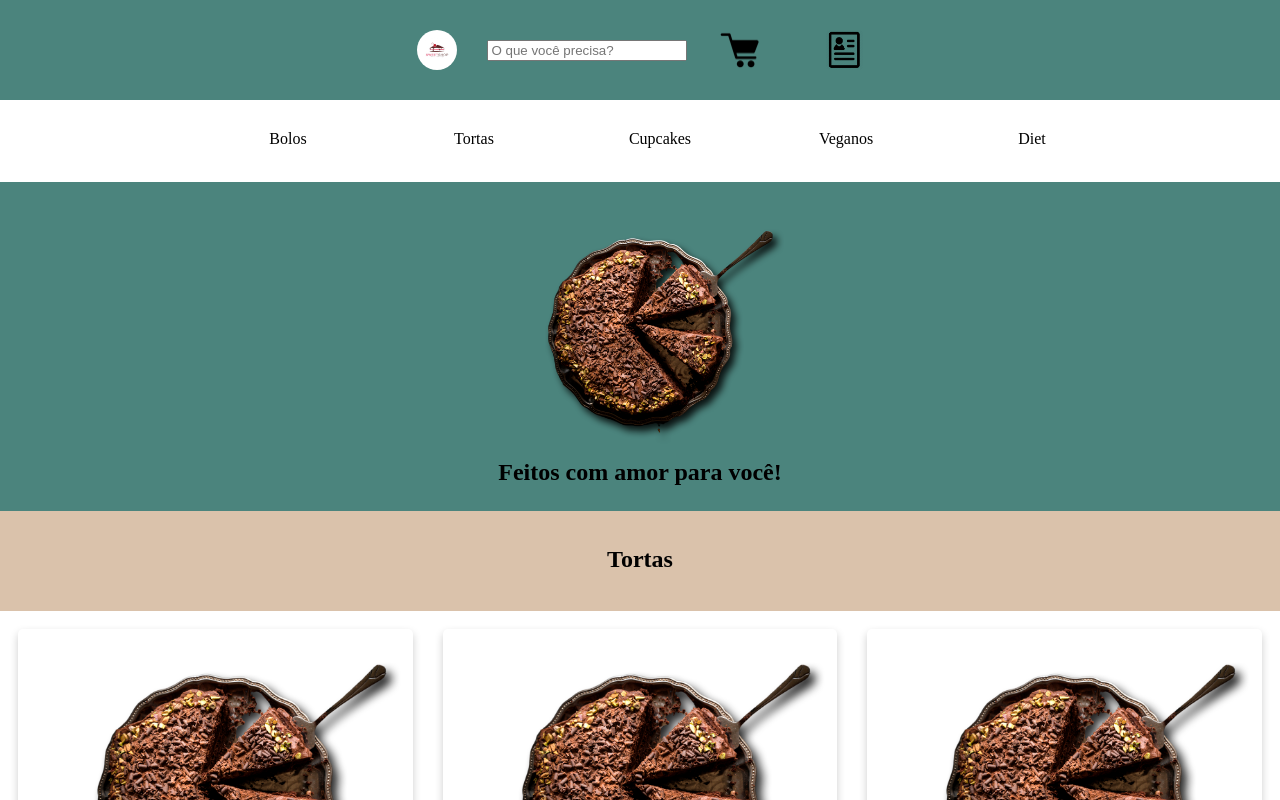
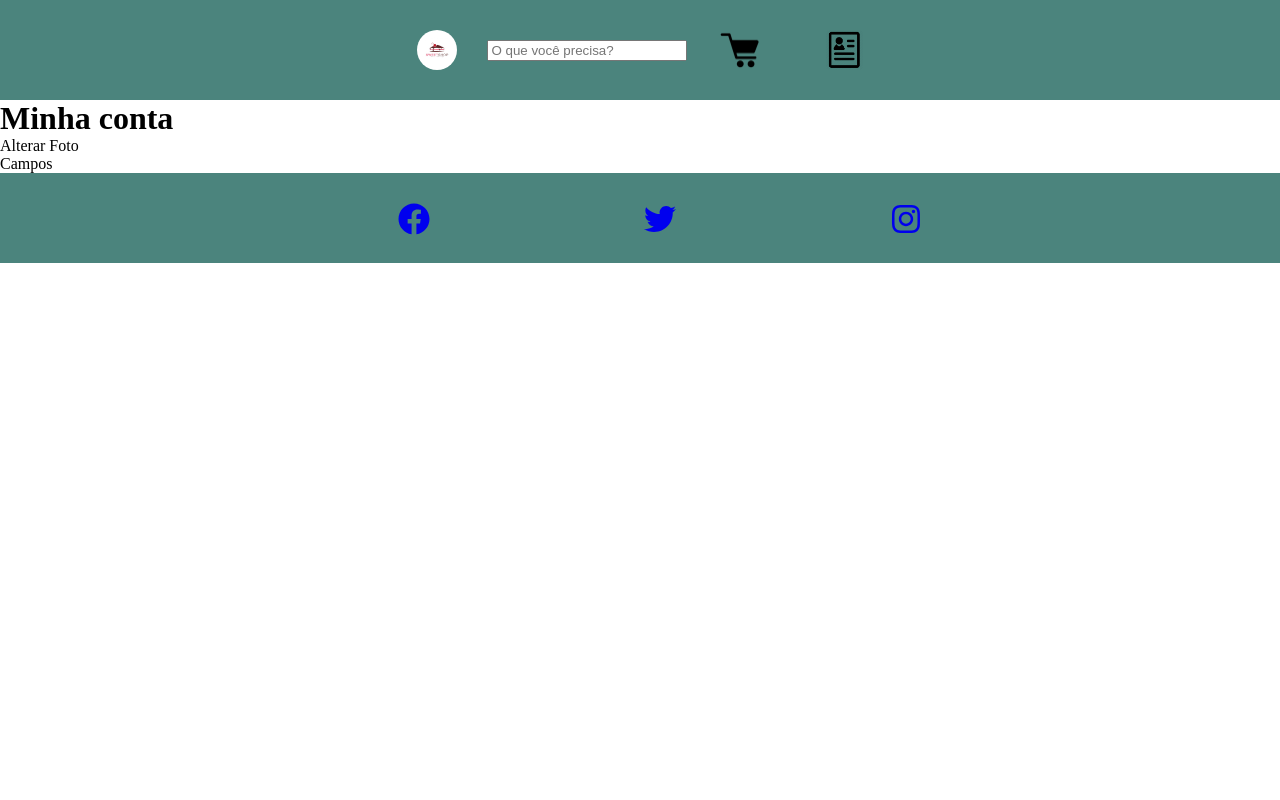
Before and after one commit to jorgesalhani/StoreWebProject, a React (Create React App) app in the folder Milestone02/milestone2-app/: page / in a window 1280 px wide. Shown: the top 800 px of the page. Built offline with nearby package versions, Linux system fonts and the light colour scheme.

Commit message:
profile page

```diff
--- a/Milestone02/milestone2-app/src/App.js
+++ b/Milestone02/milestone2-app/src/App.js
@@ -4,9 +4,13 @@ import Header from "./components/header/Header.js"
 import HomePage from "./components/homepage/HomePage.js"
 import Footer from "./components/footer/Footer.js"
 import NavBar from "./components/shared/NavBar.js"
+import ProfilePage from "./components/profilePage/ProfilePage.js"
+
 
 import ProductListPage from "./components/productListPage/ProductListPage.js"
 
+// HOMEPAGE
+// ========
 // function App() {
 //     return (
 //         <div>
@@ -18,15 +22,27 @@ import ProductListPage from "./components/productListPage/ProductListPage.js"
 //     )
 // }
 
+// PRODUCT LIST PAGE
+// ===============
+// function App() {
+//     return (
+//         <div>
+//             <Header />
+//             <NavBar />
+//             <ProductListPage />
+//             <Footer />
+//         </div>
+//     )
+// }
+
+// PROFILE PAGE
 function App() {
     return (
         <div>
             <Header />
-            <NavBar />
-            <ProductListPage />
+            <ProfilePage />
             <Footer />
         </div>
     )
 }
-
 export default App
--- /dev/null
+++ b/Milestone02/milestone2-app/src/components/profilePage/ProfileCard.js
@@ -0,0 +1,13 @@
+import React from "react"
+import ProfileCardCSS from "./ProfileCard.module.css"
+
+function ProfileCard() {
+    return (
+        <div className="profile-card">
+            <p>Alterar Foto</p>
+            <p>Campos</p>
+        </div>
+    )
+}
+
+export default ProfileCard
--- /dev/null
+++ b/Milestone02/milestone2-app/src/components/profilePage/ProfileCard.module.css
@@ -0,0 +1,7 @@
+.profile-card {
+    font-size: 15px;
+    flex: auto;
+    justify-content: center;
+    background-color: whitesmoke;
+    border: 1px solid;
+}
--- /dev/null
+++ b/Milestone02/milestone2-app/src/components/profilePage/ProfilePage.js
@@ -0,0 +1,15 @@
+import React from "react"
+import ProfileCard from "./ProfileCard"
+
+function ProfilePage() {
+    return (
+        <div>
+            <h1>Minha conta</h1>
+            <div>
+                <ProfileCard />
+            </div>
+        </div>
+    )
+}
+
+export default ProfilePage
```
